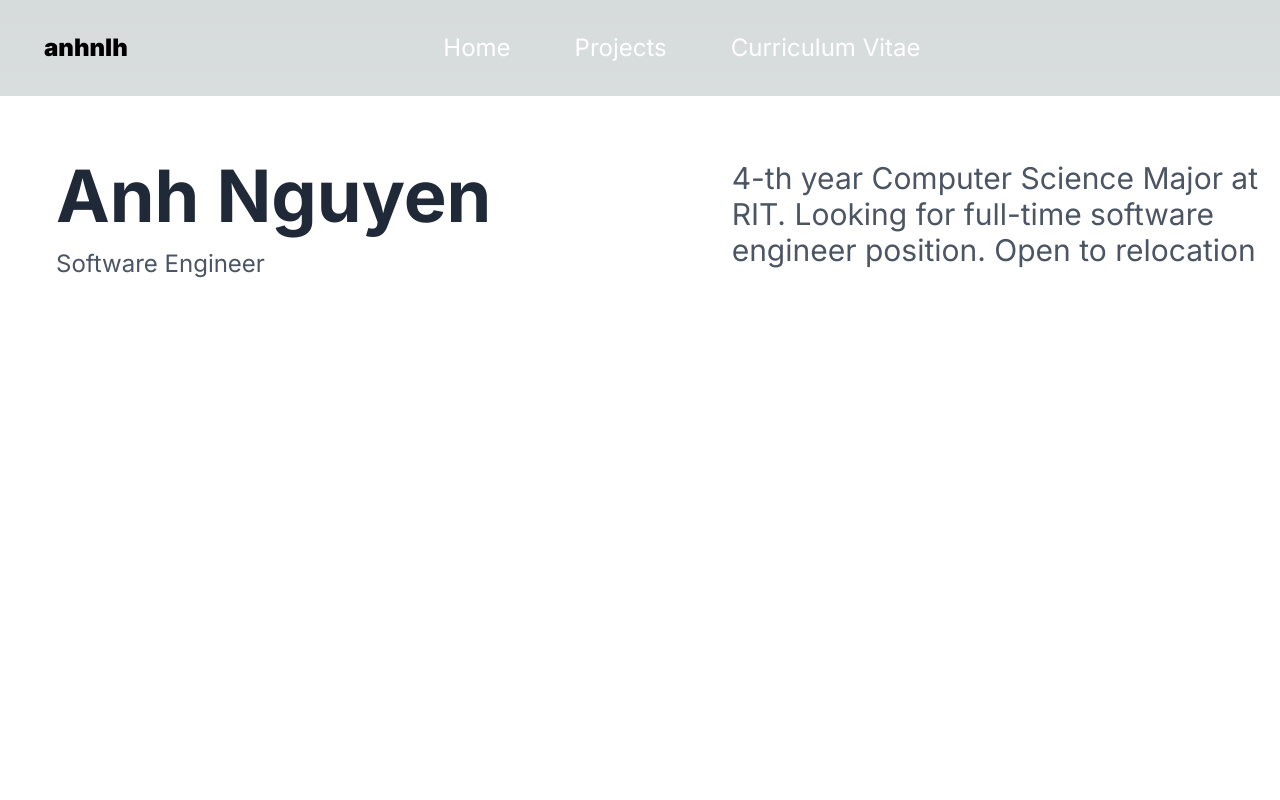
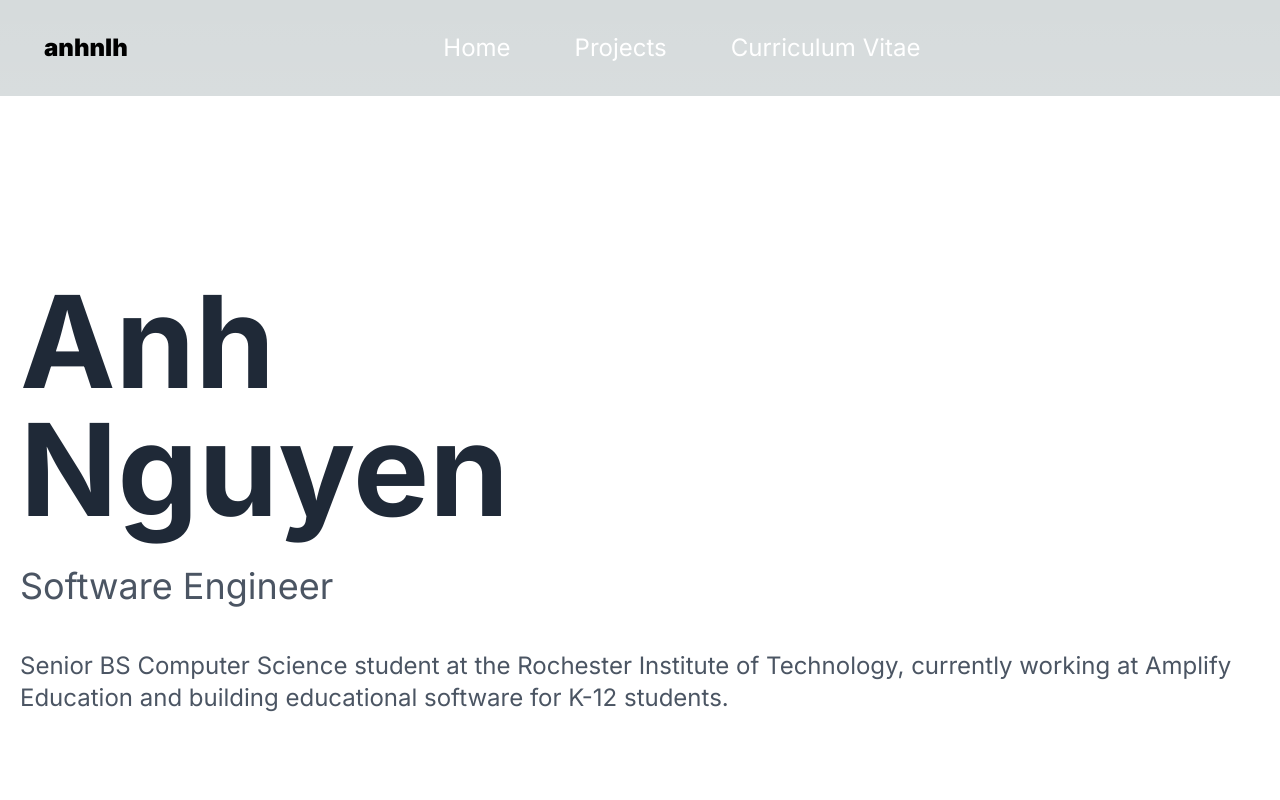
Before and after one commit to anhnlh/anhnlh.com, a Next.js app: page / in a window 1280 px wide. Shown: the top 800 px of the page. Built offline with nearby package versions, Linux system fonts and the light colour scheme.

Commit message:
name and description done, maybe add buttons below later

```diff
--- a/src/app/page.js
+++ b/src/app/page.js
@@ -1,26 +1,23 @@
-import Image from "next/image";
-
 export default function Home() {
   return (
     <main>
       {/* Hero section: bio on the left, name and subtitle on the right */}
-      <section className="flex min-h-screen px-4 py-16 bg-white">
+      <section className="flex flex-col justify-center min-h-screen px-5 bg-white">
         {/* Name, subtitle */}
-        <div className="w-2/3 pl-10">
-          <h1 className="text-5xl font-bold text-gray-800 md:text-7xl">
-            Anh Nguyen
+        <div className="flex flex-col">
+          <h1 className="font-bold text-gray-800 text-8xl md:text-9xl">
+            Anh <br /> Nguyen
           </h1>
-          <p className="mt-4 text-xl text-gray-600 md:text-2xl">
+          <p className="mt-8 text-3xl text-gray-600 md:text-4xl">
             Software Engineer
           </p>
         </div>
         {/* Bio */}
-        <div className="flex w-1/2">
-          <p className="text-xl text-gray-600 md:text-3xl">
-            4-th year Computer Science Major at RIT. Looking for full-time
-            software engineer position. Open to relocation
-          </p>
-        </div>
+        <p className="text-xl text-gray-600 mt-11 md:text-2xl">
+          Senior BS Computer Science student at the Rochester Institute of
+          Technology, currently working at Amplify Education and building
+          educational software for K-12 students.
+        </p>
       </section>
       {/* Projects section */}
       <section className="min-h-screen" id="projects">
```
